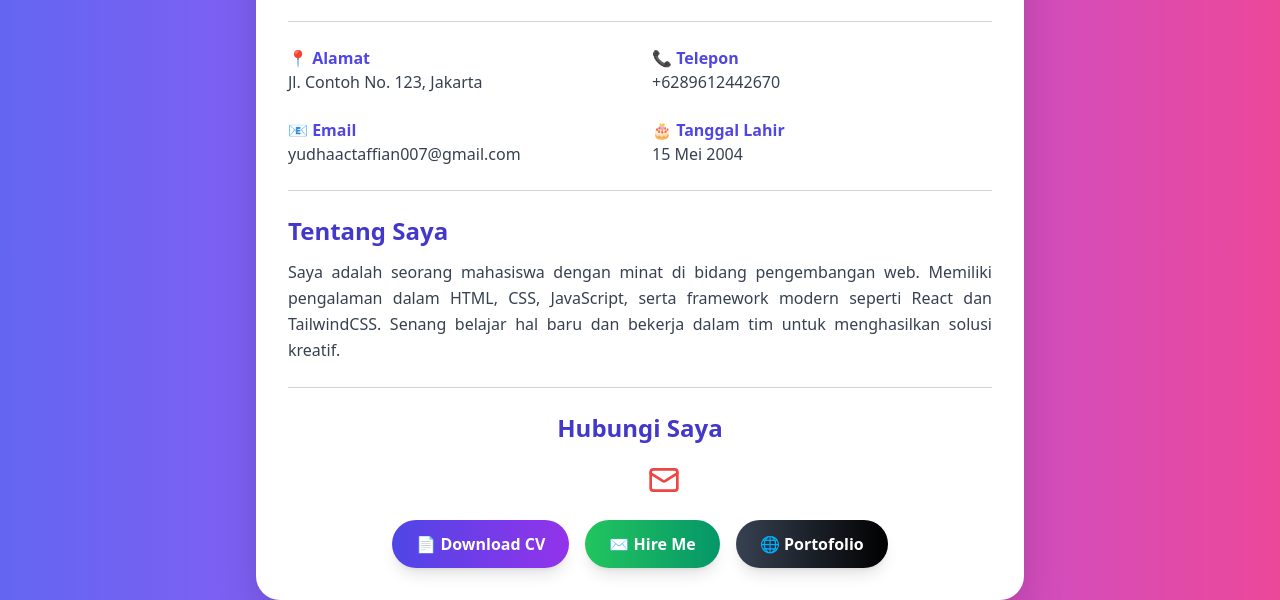
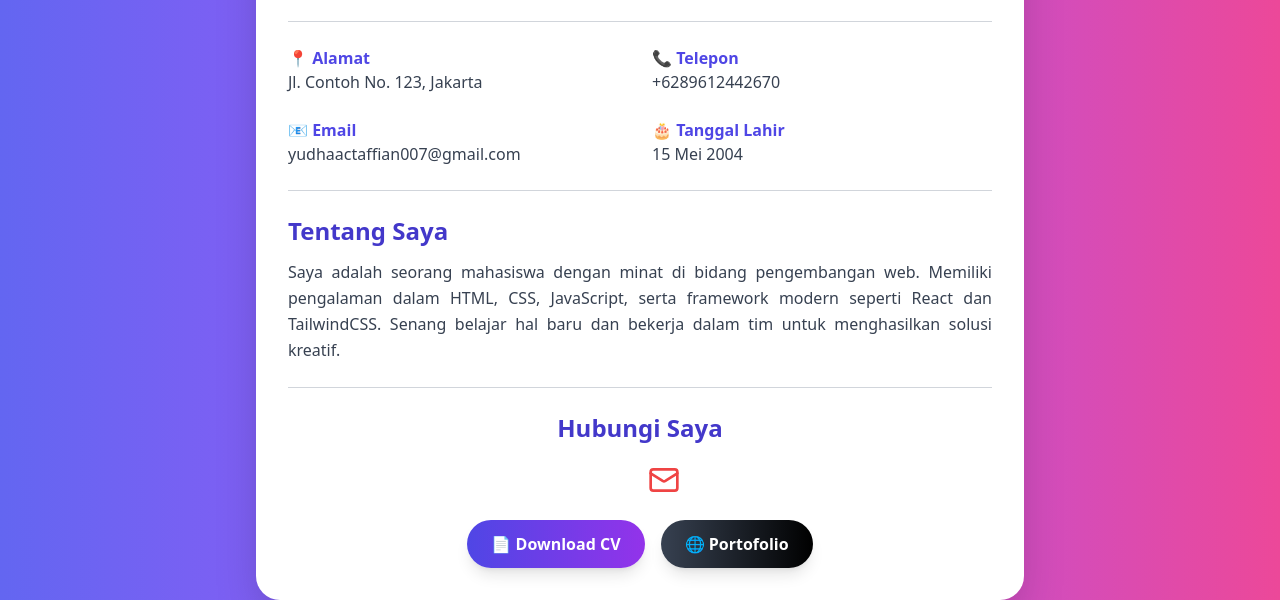
Before and after one commit to Isun007/data-diri, a plain HTML site: page index.html in a window 1280 px wide. Shown: the part 267-867 px from the top of the page. Drawn offline with nearby package versions, Linux system fonts and the light colour scheme.

Commit message:
Update index.html

```diff
--- a/index.html
+++ b/index.html
@@ -99,10 +99,6 @@
            class="px-6 py-3 bg-gradient-to-r from-indigo-600 to-purple-600 text-white font-semibold rounded-full shadow-lg hover:scale-110 hover:shadow-xl transition duration-300 ease-in-out">
           📄 Download CV
         </a>
-        <a href="mailto:yudhaactaffian007@gmail.com"
-           class="px-6 py-3 bg-gradient-to-r from-green-500 to-emerald-600 text-white font-semibold rounded-full shadow-lg hover:scale-110 hover:shadow-xl transition duration-300 ease-in-out">
-          ✉️ Hire Me
-        </a>
         <a href="https://portfolio.com" target="_blank"
            class="px-6 py-3 bg-gradient-to-r from-gray-700 to-black text-white font-semibold rounded-full shadow-lg hover:scale-110 hover:shadow-xl transition duration-300 ease-in-out">
           🌐 Portofolio
```
